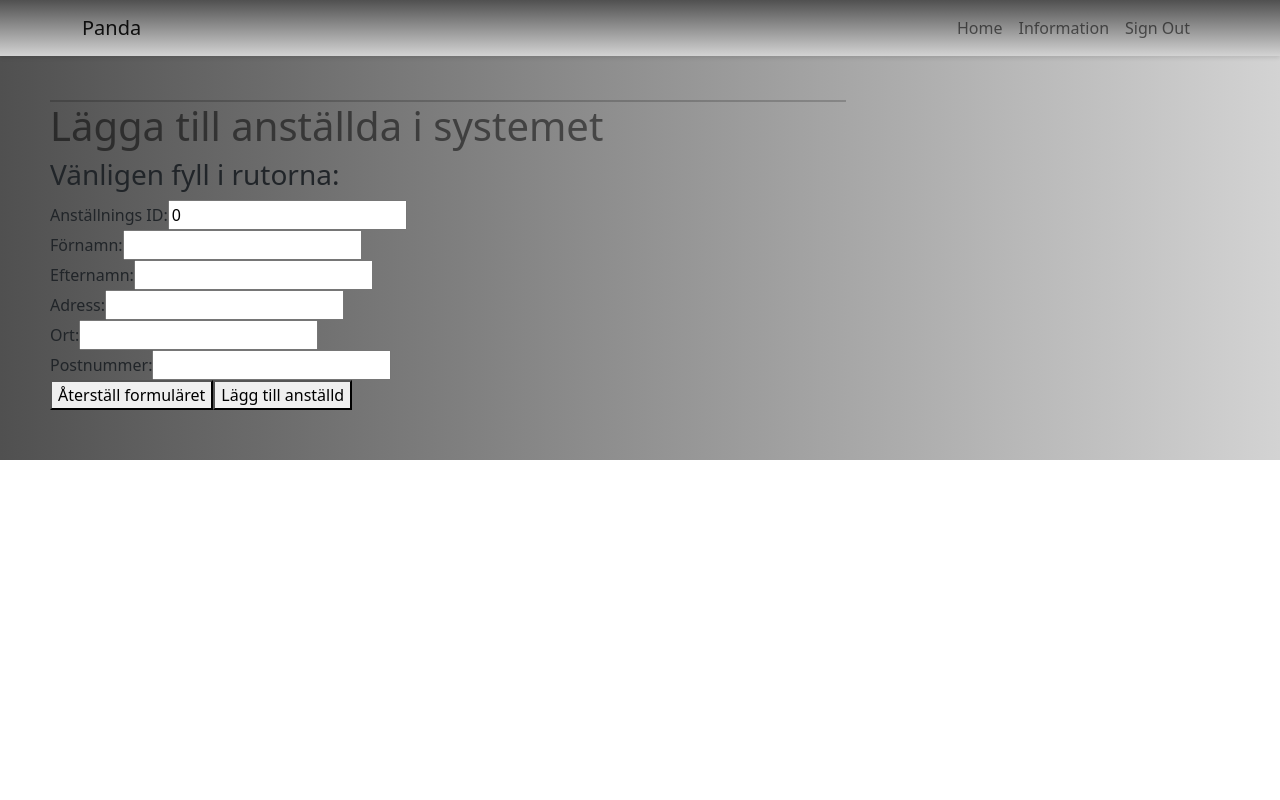
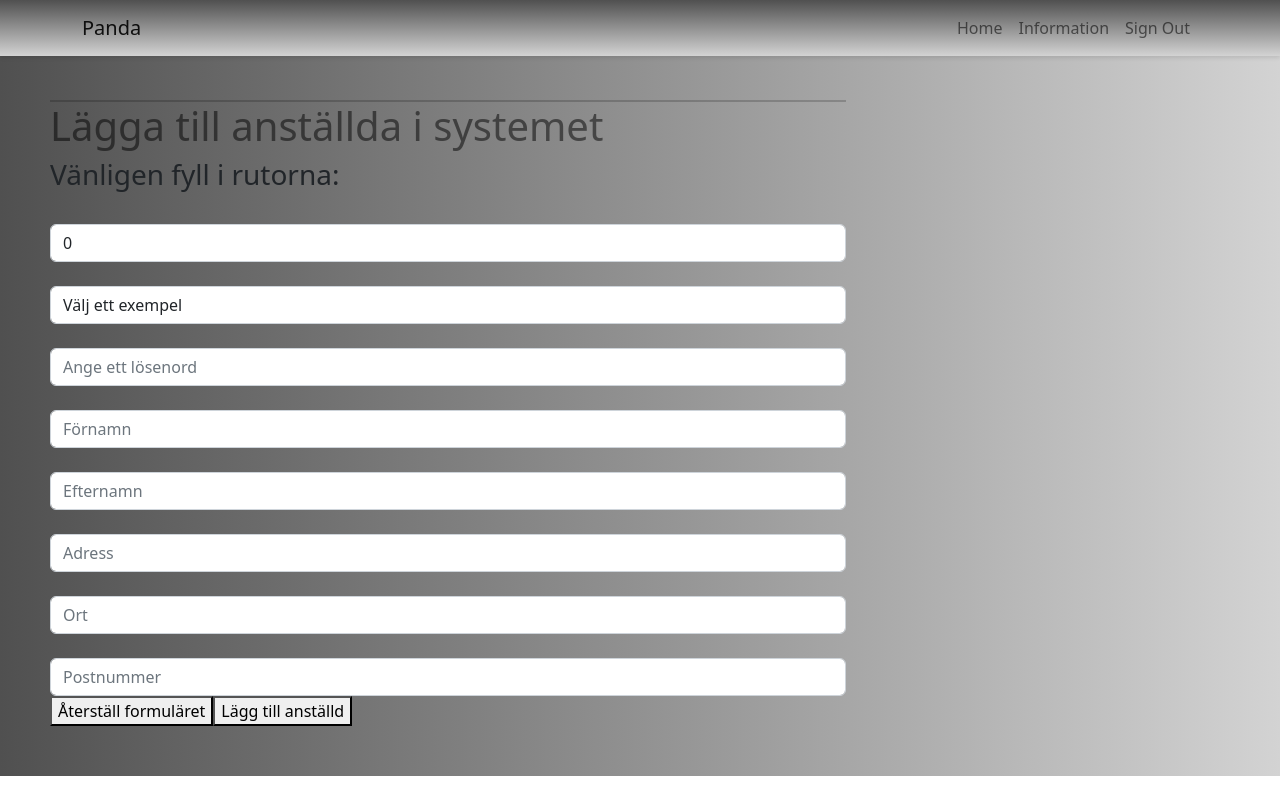
Before and after one commit to peembee/Panda, a React (Create React App) app: page /addEmployee in a window 1280 px wide. Built offline with nearby package versions, Linux system fonts and the light colour scheme.

Commit message:
added role and password and fixed some design in addemployee

```diff
--- a/src/components/AddEmployee.js
+++ b/src/components/AddEmployee.js
@@ -1,16 +1,19 @@
 import React, {useState} from 'react'
+import { Form } from 'react-bootstrap';
 import '../Css/addEmployee.css';
 
 export function AddEmployee() {
 
-  // Premission to save the values that the user fills in the form
+  // Permission to save the values that the user fills in the form
   const [employee, setEmployee] = useState({
     employeeId: '',
     firstMidName: '',
     lastName: '',
     address: '',
     city: '',
-    postalCode: ''
+    postalCode: '',
+    passWord: '',
+    role: ''
   });
 
   // Function that runs when one of the form fields changes
@@ -45,7 +48,10 @@ export function AddEmployee() {
           lastName: '',
           address: '',
           city: '',
-          postalCode: ''
+          postalCode: '',
+          passWord: '',
+          role: ''
+
         });
       })
       .catch((error) => {
@@ -62,10 +68,11 @@ export function AddEmployee() {
 
       {/* An HTML form component */}
       <form onSubmit={handleSubmit}>
-        <div>
-          <label htmlFor="employeeId">Anställnings ID:</label>
+        <Form.Group>
+          <Form.Label htmlFor="employeeId"></Form.Label>
           {/* An input field for Employment ID, set to a default value (0) */}
-          <input
+          <Form.Control
+            placeholder='Anställnings ID'
             type="text"
             id="employeeId"
             name="employeeId"
@@ -74,11 +81,43 @@ export function AddEmployee() {
             readOnly
             required
           />
-        </div>
-        <div>
-          <label htmlFor="firstMidName">Förnamn:</label>
+        </Form.Group>
+        <Form.Group>
+          <Form.Label htmlFor="role"></Form.Label>
+          {/* An role input field that updates the state when it changes */}
+          <Form.Control
+            as="select"
+            type="text"
+            id="role"
+            name="role"
+            value={employee.role}
+            onChange={handleChange}
+            required
+          >
+          <option value="">Välj ett exempel</option>
+          <option value="Employee">Personal</option>
+          <option value="Admin">Administratör</option>
+          <option value="CEO">Chef</option>
+          </Form.Control>
+        </Form.Group>
+        <Form.Group>
+          <Form.Label htmlFor="passWord"></Form.Label>
+          {/* An password input field that updates the state when it changes */}
+          <Form.Control
+            placeholder='Ange ett lösenord'
+            type="text"
+            id="passWord"
+            name="passWord"
+            value={employee.passWord}
+            onChange={handleChange}
+            required
+          />
+        </Form.Group>
+        <Form.Group>
+          <Form.Label htmlFor="firstMidName"></Form.Label>
           {/* An first name input field that updates the state when it changes */}
-          <input
+          <Form.Control
+            placeholder='Förnamn'
             type="text"
             id="firstMidName"
             name="firstMidName"
@@ -86,11 +125,12 @@ export function AddEmployee() {
             onChange={handleChange}
             required
           />
-        </div>
-        <div>
-          <label htmlFor="lastName">Efternamn:</label>
+        </Form.Group>
+        <Form.Group>
+          <Form.Label htmlFor="lastName"></Form.Label>
           {/* An last name input field that updates the state when it changes */}
-          <input
+          <Form.Control
+          placeholder='Efternamn'
             type="text"
             id="lastName"
             name="lastName"
@@ -98,11 +138,12 @@ export function AddEmployee() {
             onChange={handleChange}
             required
           />
-        </div>
-        <div>
-          <label htmlFor="address">Adress:</label>
+        </Form.Group>
+        <Form.Group>
+          <Form.Label htmlFor="address"></Form.Label>
           {/* An address input field that updates the state when it change */}
-          <input
+          <Form.Control
+          placeholder='Adress'
             type="text"
             id="address"
             name="address"
@@ -110,11 +151,12 @@ export function AddEmployee() {
             onChange={handleChange}
             required
           />
-        </div>
-        <div>
-          <label htmlFor="city">Ort:</label>
+        </Form.Group>
+        <Form.Group>
+          <Form.Label htmlFor="city"></Form.Label>
           {/* An city input field that updates the state when it changes */}
-          <input
+          <Form.Control
+            placeholder='Ort'
             type="text"
             id="city"
             name="city"
@@ -122,11 +164,12 @@ export function AddEmployee() {
             onChange={handleChange}
             required
           />
-        </div>
-        <div>
-          <label htmlFor="postalCode">Postnummer:</label>
+        </Form.Group>
+        <Form.Group>
+          <Form.Label htmlFor="postalCode"></Form.Label>
           {/* An postal code input field that updates the state when it changes */}
-          <input
+          <Form.Control
+          placeholder='Postnummer'
             type="text"
             id="postalCode"
             name="postalCode"
@@ -134,7 +177,8 @@ export function AddEmployee() {
             onChange={handleChange}
             required
           />
-        </div>
+        </Form.Group>
+
         <button type="reset">Återställ formuläret</button>
         <button type="submit">Lägg till anställd</button>
 
```
